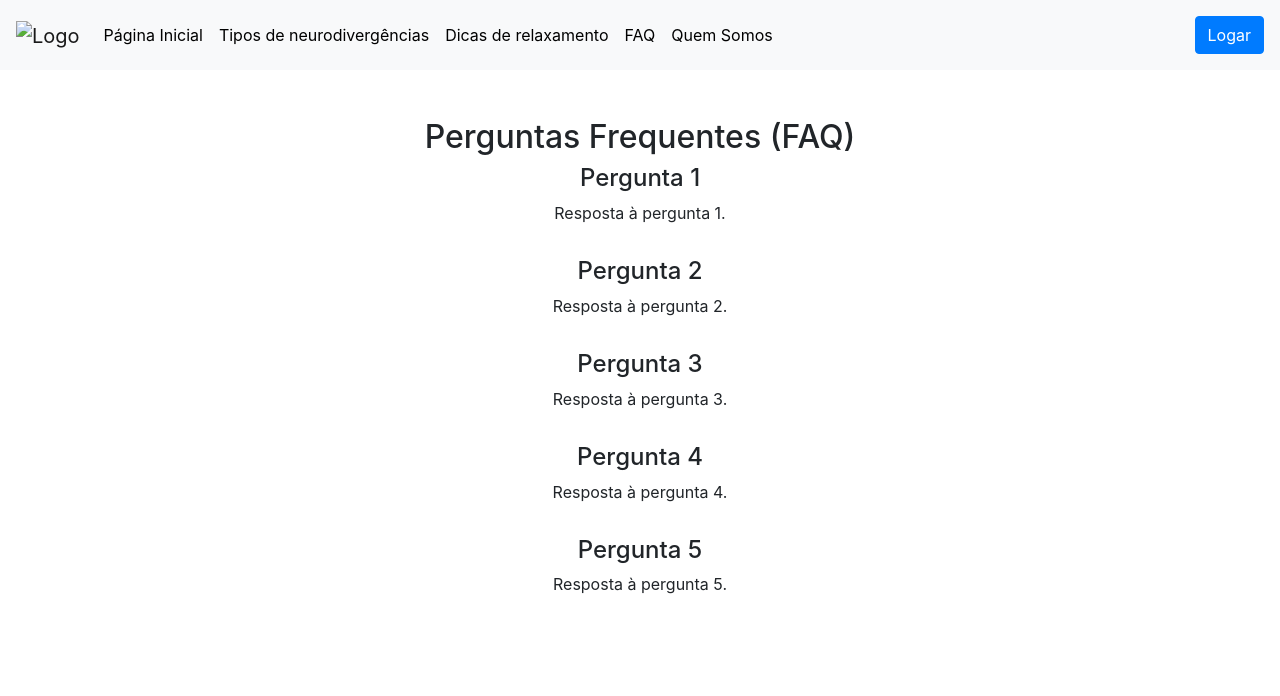
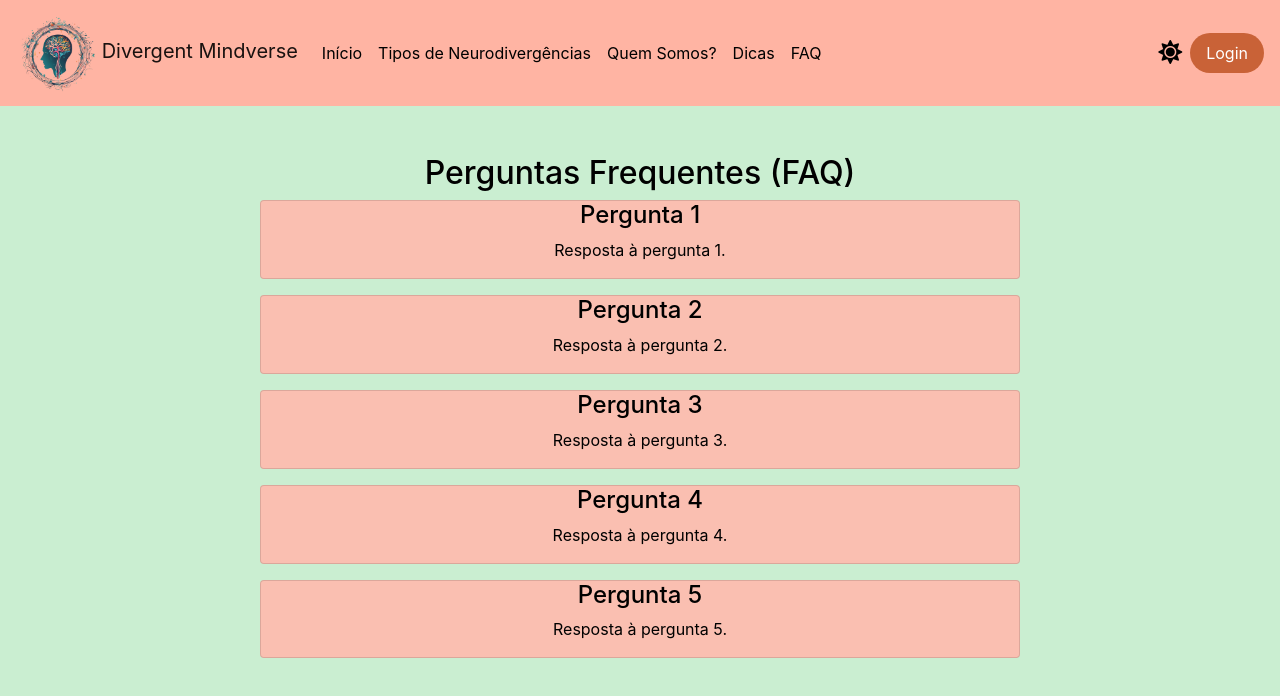
Before and after one commit to TI-2-Neurodivergentes/TI-2-Divergent_Mindverse, a plain HTML site: page Divergent Mindverse - att (21-09-23)/faq.html in a window 1280 px wide. Drawn offline with nearby package versions, Linux system fonts and the light colour scheme.

Commit message:
Add files via upload

```diff
--- a/Divergent Mindverse - att (21-09-23)/darkmode.js
+++ b/Divergent Mindverse - att (21-09-23)/darkmode.js
@@ -23,6 +23,7 @@ function setThemeMode() {
         themeIcon.classList.remove('fa-moon');
         themeIcon.classList.add('fa-sun');
         body.classList.remove('dark-mode');
+        body.classList.add('light-mode');
         navbar.classList.remove('navbar-dark-mode');
         navbar.classList.remove('navbar-dark');
         navbar.classList.add('navbar-light-mode');
--- a/Divergent Mindverse - att (21-09-23)/faq.html
+++ b/Divergent Mindverse - att (21-09-23)/faq.html
@@ -5,9 +5,8 @@
     <meta charset="UTF-8">
     <meta name="viewport" content="width=device-width, initial-scale=1.0">
     <title>Divergent Mindverse</title>
-
     <link rel="stylesheet" href="style/style.css">
-
+    <link rel="stylesheet" href="https://cdnjs.cloudflare.com/ajax/libs/font-awesome/5.15.3/css/all.min.css">
     <link rel="stylesheet" href="https://maxcdn.bootstrapcdn.com/bootstrap/4.5.2/css/bootstrap.min.css">
     <script src="https://ajax.googleapis.com/ajax/libs/jquery/3.5.1/jquery.min.js"></script>
     <script src="https://cdnjs.cloudflare.com/ajax/libs/popper.js/1.16.0/umd/popper.min.js"></script>
@@ -16,66 +15,80 @@
 
 <body>
 
-    <nav class="navbar navbar-expand-lg navbar-light bg-light">
-        <a class="navbar-brand" href="index.html">
-            <img src="seu-logotipo.png" alt="Logo" width="80">
+    <header>
+        <nav class="navbar navbar-expand-lg navbar-light navbar-light-mode">
+            <!-- Logo e título à esquerda -->
+            <a class="navbar-brand" href="#">
+                <img src="logo.png" alt="Logo" width="80">
+                Divergent Mindverse
             </a>
+
             <button class="navbar-toggler" type="button" data-toggle="collapse" data-target="#navbarNav"
                 aria-controls="navbarNav" aria-expanded="false" aria-label="Toggle navigation">
                 <span class="navbar-toggler-icon"></span>
             </button>
+
+            <!-- Itens do menu no centro -->
             <div class="collapse navbar-collapse" id="navbarNav">
                 <ul class="navbar-nav">
                     <li class="nav-item">
-                    <a class="nav-link" href="index.html">Página Inicial</a>
+                        <a class="nav-link" href="homepage.html">Início</a>
                     </li>
                     <li class="nav-item">
-                    <a class="nav-link" href="tipos.html">Tipos de neurodivergências</a>
+                        <a class="nav-link" href="tipos.html">Tipos de Neurodivergências</a>
                     </li>
                     <li class="nav-item">
-                    <a class="nav-link" href="#">Dicas de relaxamento</a>
+                        <a class="nav-link" href="quem.html">Quem Somos?</a>
+                    </li>
+                    <li class="nav-item">
+                        <a class="nav-link" href="dicas.html">Dicas</a>
                     </li>
                     <li class="nav-item">
                         <a class="nav-link" href="faq.html">FAQ</a>
                     </li>
-                <li class="nav-item">
-                    <a class="nav-link" href="#">Quem Somos</a>
-                </li>
                 </ul>
             </div>
-        <div class="ml-auto">
-            <a class="btn_lg btn btn-primary" href="/login/login.html">Logar</a>
+
+            <!-- Ícone de sol à direita -->
+            <div class="navbar-right ml-auto mr-2">
+                <i id="themeIcon" class="fas fa-sun" style="color: #000; font-size: 24px;"></i> <!-- Ícone de sol -->
+            </div>
+
+            <!-- Botão de login à direita -->
+            <div class="navbar-right">
+                <a class="nav-link btn-dark" href="login.html">Login</a>
             </div>
         </nav>
+    </header>
 
     <div class="container mt-5">
         <h2 class="text-center">Perguntas Frequentes (FAQ)</h2>
         <div class="row">
-            <div class="col_perg col-md-8 mx-auto mb-3">
+            <div class="card cartao_nd light-cardcol_perg col-md-8 mx-auto mb-3">
                 <div class="text-center">
                     <h4>Pergunta 1</h4>
                     <p>Resposta à pergunta 1.</p>
                 </div>
             </div>
-            <div class="col_perg col-md-8 mx-auto mb-3">
+            <div class="card cartao_nd light-card col_perg col-md-8 mx-auto mb-3">
                 <div class="text-center">
                     <h4>Pergunta 2</h4>
                     <p>Resposta à pergunta 2.</p>
                 </div>
             </div>
-            <div class="col_perg col-md-8 mx-auto mb-3">
+            <div class="card cartao_nd light-card col_perg col-md-8 mx-auto mb-3">
                 <div class="text-center">
                     <h4>Pergunta 3</h4>
                     <p>Resposta à pergunta 3.</p>
                 </div>
             </div>
-            <div class="col_perg col-md-8 mx-auto mb-3">
+            <div class="card cartao_nd light-card col_perg col-md-8 mx-auto mb-3">
                 <div class="text-center">
                     <h4>Pergunta 4</h4>
                     <p>Resposta à pergunta 4.</p>
                 </div>
             </div>
-            <div class="col_perg col-md-8 mx-auto mb-3">
+            <div class="card cartao_nd light-card col_perg col-md-8 mx-auto mb-3">
                 <div class="text-center">
                     <h4>Pergunta 5</h4>
                     <p>Resposta à pergunta 5.</p>
@@ -83,7 +96,7 @@
             </div>
         </div>
     </div>
-
+    <script src="darkmode.js"></script>
 </body>
 
 </html>
--- a/Divergent Mindverse - att (21-09-23)/style/style.css
+++ b/Divergent Mindverse - att (21-09-23)/style/style.css
@@ -1,6 +1,6 @@
 /* Estilos para o modo claro (padrão) */
 body.light-mode {
-    background-color: white !important;
+    background-color: #caeed1 !important;
     color: black;
 }
 
@@ -10,12 +10,12 @@ body.light-mode {
 
 /* Estilos para o modo claro (padrão) */
 .card.light-card {
-    background-color: #c4c1c1; /* Cor de fundo dos cards no modo claro */
+    background-color: #fabfb1; /* Cor de fundo dos cards no modo claro */
 }
 
 /* Estilos para o modo escuro */
 .card.dark-card {
-    background-color: #181818; /* Cor de fundo dos cards no modo escuro */
+    background-color: #7d4d42; /* Cor de fundo dos cards no modo escuro */
 }
 
 
@@ -23,14 +23,18 @@ body.light-mode {
     cursor: pointer;
 }
 
+.fa-moon{
+    color: white!important;
+}
+
 .navbar-light-mode {
-    background-color: rgb(192, 190, 192); /* Cor de fundo no modo claro */
-    color: black; /* Cor do texto no modo claro */
+    background-color: #ffb4a3; /* Cor de fundo no modo claro */
+    color: #c96237!important; /* Cor do texto no modo claro */
 }
 
 /* Estilos para o modo escuro */
 body.dark-mode {
-    background-color: #333 !important;
+    background-color: #4b6a52 !important;
     color: #fff !important;
 }
 
@@ -39,13 +43,17 @@ body.dark-mode {
 }
 
 .navbar-dark-mode {
-    background-color: #131313; /* Cor de fundo no modo escuro */
+    background-color: #6b453c; /* Cor de fundo no modo escuro */
     color: #fff !important; /* Cor do texto no modo escuro */
 }
 
 /* Adicionar estilo para diminuir a altura da navbar em ambos os modos */
 .navbar {
     min-height: 70px !important; /* Ajuste a altura conforme necessário */
+}
+
+.btn-dark{
+    background-color: #c96237!important;
 }
 
 /* Estilo para os botões de login com cantos arredondados em ambos os modos */
@@ -55,11 +63,11 @@ body.dark-mode {
 
 /* Estilizar o botão de login quando o mouse está em cima */
 .nav-link.btn-dark:hover {
-    background-color: rgb(145, 145, 145) !important; /* Cor de fundo quando hover */
+    background-color: #e77443 !important; /* Cor de fundo quando hover */
     color: #fff !important; /* Cor do texto quando hover */
 }
 
 /* Estilo para os botões da navbar quando o mouse está em cima */
 .navbar-nav .nav-item:hover .nav-link {
-    color: rgb(128, 128, 128) !important; /* Altere esta cor para a cor desejada ao passar o mouse */
+    color: #b65228 !important; /* Altere esta cor para a cor desejada ao passar o mouse */
 }
```
Also changed, not shown: Divergent Mindverse - att (21-09-23)/tipos.html (+1 -2 lines). Lines whose indentation alone changed are shown as unchanged.
